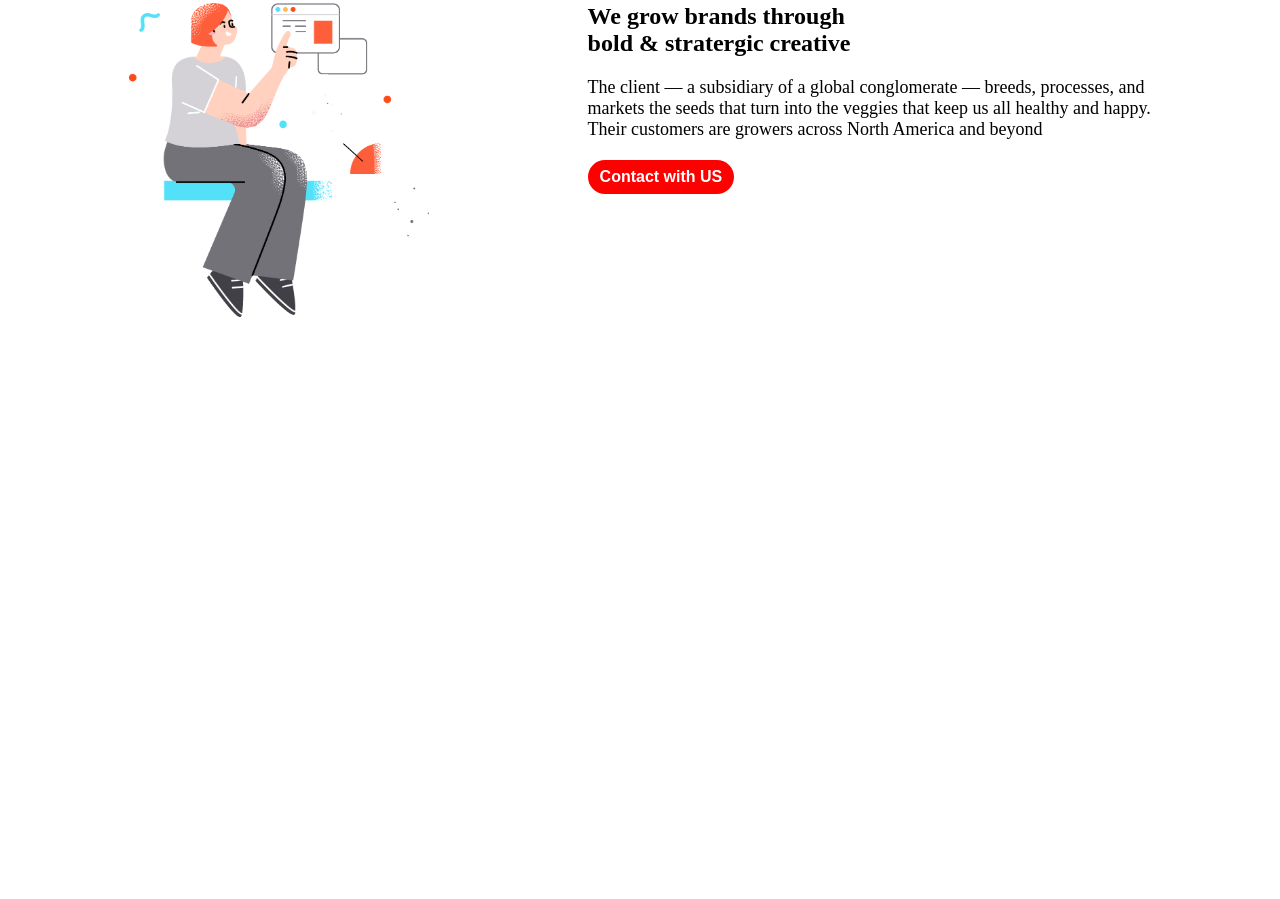
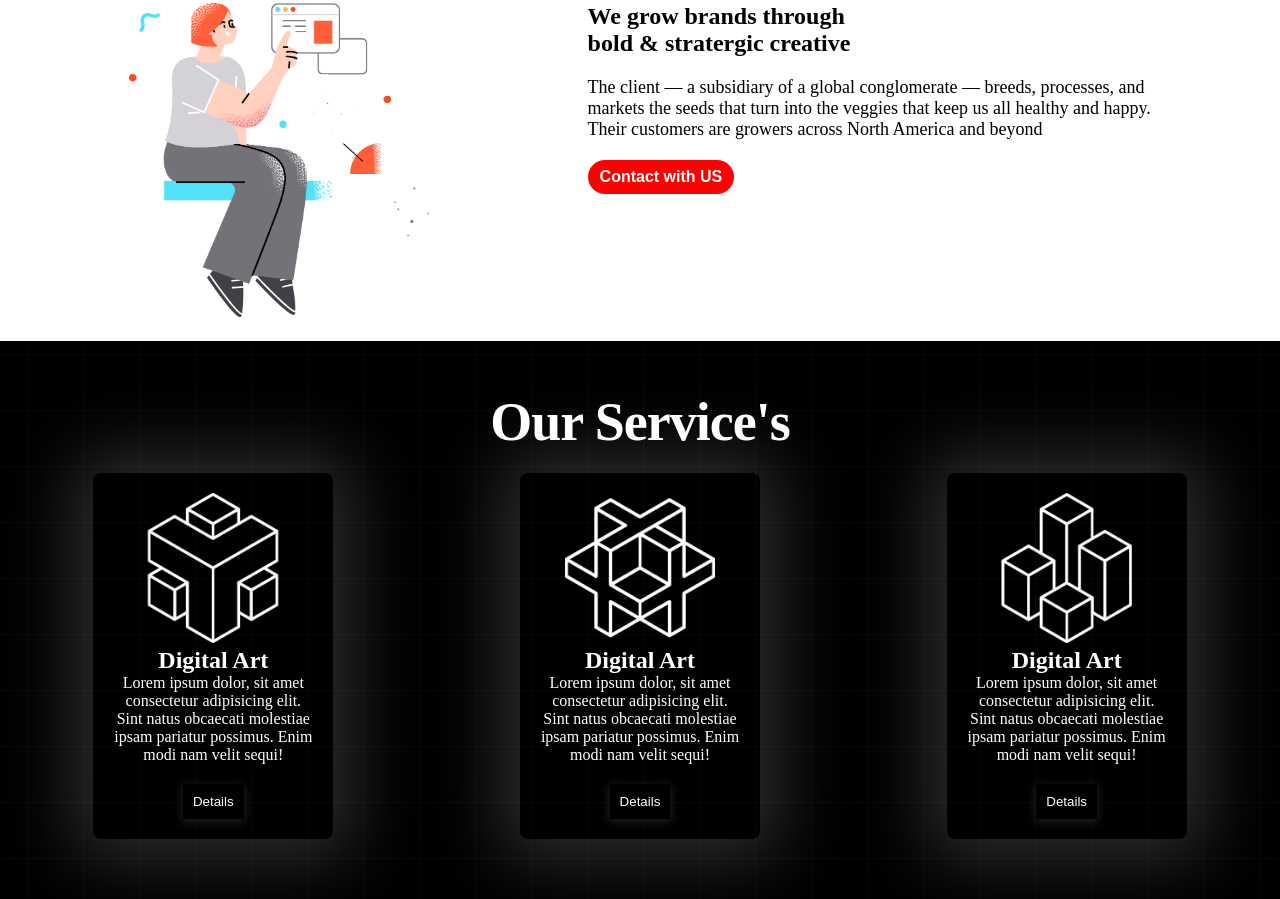
Before and after one commit to mashfikur/conceptual_pracitce_task_1, a plain HTML site: page index.html in a window 1280 px wide. Shown: the part 965-1864 px from the top of the page. Before the commit the page ends 1306 px from the top, so only its background shows below. Drawn offline with Linux system fonts and the light colour scheme.

Commit message:
service section edited

```diff
--- a/index.html
+++ b/index.html
@@ -64,6 +64,31 @@
             </div>
         </section>
 
+        <!-- Service Section -->
+
+        <section class="service-main">
+            <h1 class="heading service-heading">Our Service's</h1>
+            <div class="service">
+                <div class="card">
+                    <img src="images/icon/0.png" alt="">
+                    <h3>Digital Art</h3>
+                    <p>Lorem ipsum dolor, sit amet consectetur adipisicing elit. Sint natus obcaecati molestiae ipsam pariatur possimus. Enim modi nam velit sequi!</p>
+                    <button>Details</button>
+                </div>
+                <div class="card">
+                    <img src="images/icon/1.png" alt="">
+                    <h3>Digital Art</h3>
+                    <p>Lorem ipsum dolor, sit amet consectetur adipisicing elit. Sint natus obcaecati molestiae ipsam pariatur possimus. Enim modi nam velit sequi!</p>
+                    <button>Details</button>
+                </div>
+                <div class="card">
+                    <img src="images/icon/2.png" alt="">
+                    <h3>Digital Art</h3>
+                    <p>Lorem ipsum dolor, sit amet consectetur adipisicing elit. Sint natus obcaecati molestiae ipsam pariatur possimus. Enim modi nam velit sequi!</p>
+                    <button>Details</button>
+                </div>
+            </div>
+        </section>
 
     </main>
 
--- a/styles/style.css
+++ b/styles/style.css
@@ -108,3 +108,54 @@
     padding-bottom: 20px;
 
 }
+.service-main{
+        background-color: black;
+    background-image: url('../images/background.png');
+    padding-bottom: 60px;
+}
+
+.service-heading{
+    text-align: center;
+    padding-top: 50px;
+    padding-bottom: 20px;
+}
+.service{
+
+    display: flex;
+    align-items: center;
+    justify-content: space-around;
+}
+
+.card{
+    background-color: rgba(0, 0, 0, 0);
+    color: white;
+    width: 200px;
+    align-items: center;
+    text-align: center;
+    box-shadow: 0px 1px 70px 20px rgba(245, 245, 245, 0.184);
+    padding: 20px;
+    border-radius: 8px;
+
+}
+
+.card img{
+    width: 150px;
+
+}
+
+.card h3{
+    font-size: 24px;
+}
+.card p{
+    font-size: 16px;
+    padding-bottom: 20px;
+}
+
+.card button{
+    padding: 10px 10px;
+    color: white;
+    background-color: black;
+    border: none;
+    box-shadow: 0px 2px 9px 1px rgb(33, 32, 32);
+
+}
```
